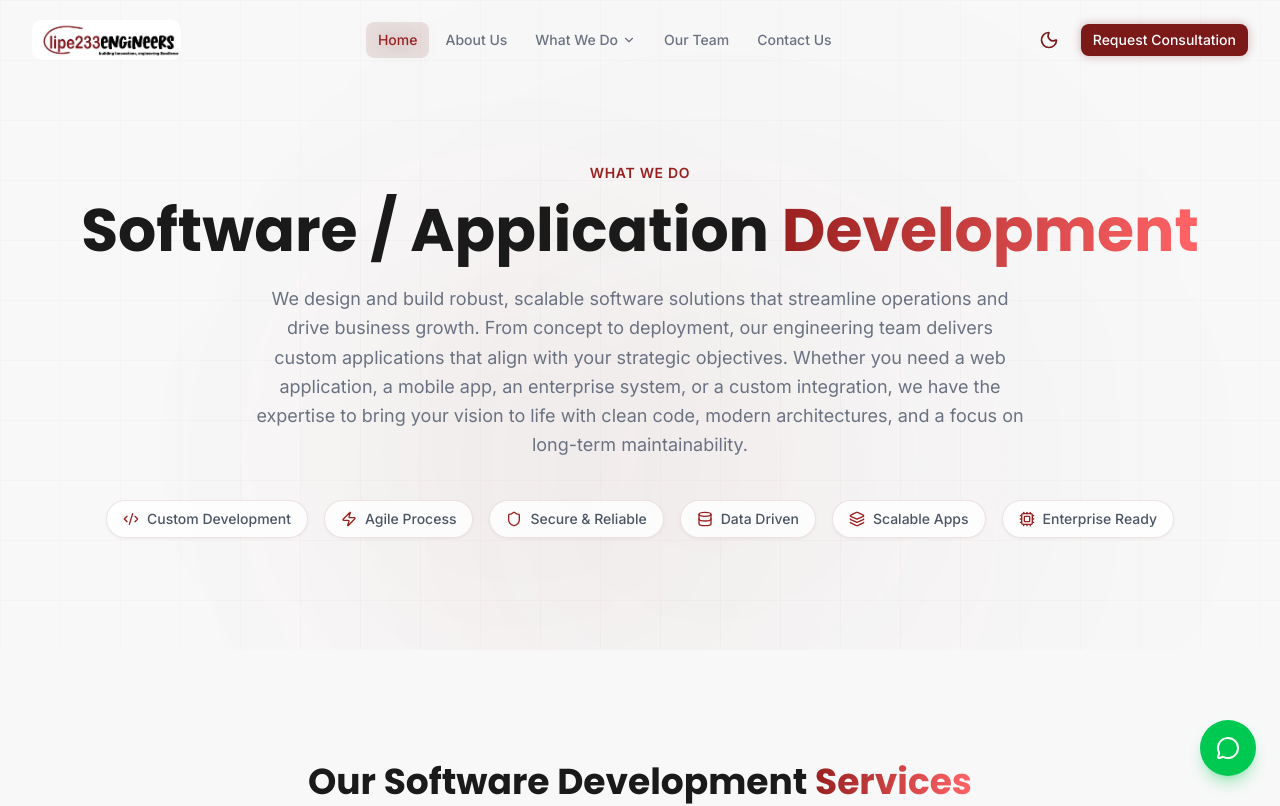
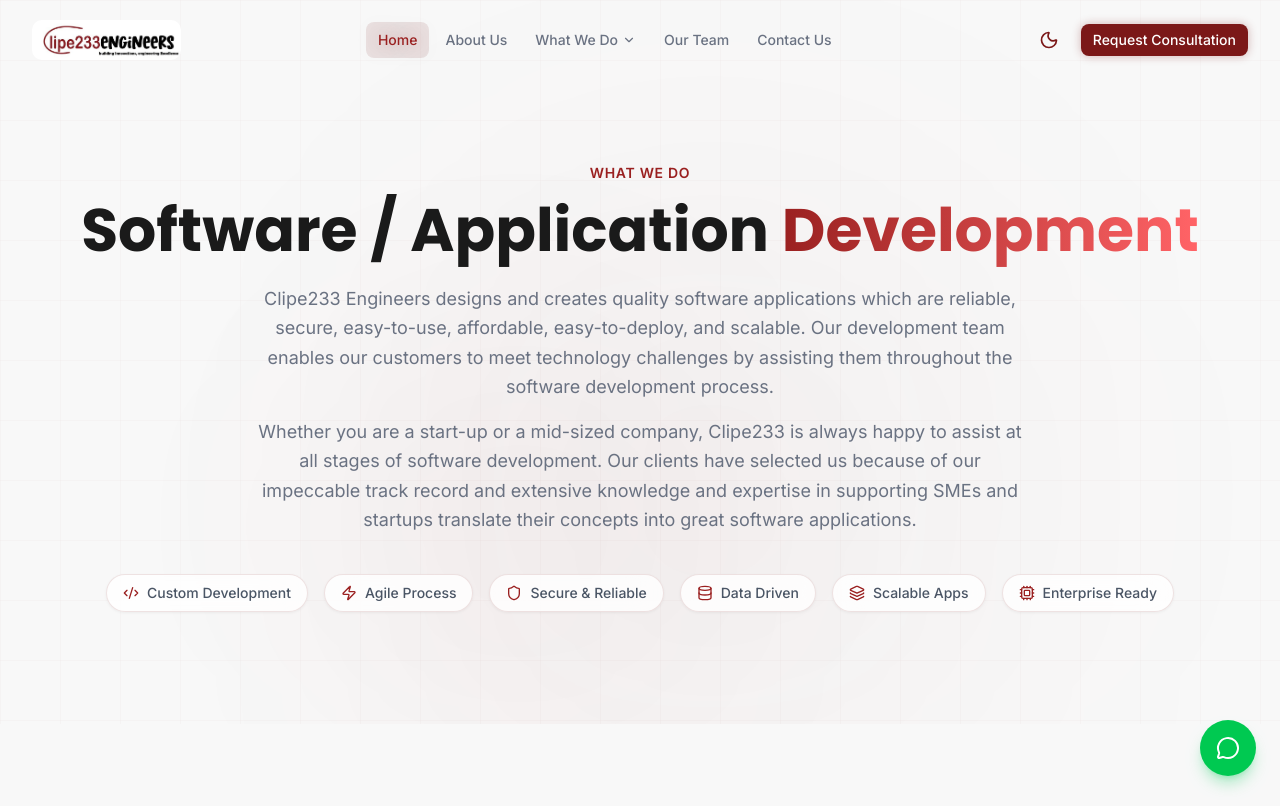
Before and after one commit to lilromeo2290/clipe233, a Next.js app: page /software-development in a window 1280 px wide. Shown: the top 806 px of the page. Built offline with nearby package versions, Linux system fonts and the light colour scheme.

Commit message:
Update Software / Application Development hero with client-provided description

```diff
--- a/src/app/software-development/page.tsx
+++ b/src/app/software-development/page.tsx
@@ -141,7 +141,10 @@
               </span>
             </h1>
             <p className="max-w-3xl mx-auto text-lg text-gray-500 dark:text-silver/70 font-[family-name:var(--font-inter)] leading-relaxed">
-              We design and build robust, scalable software solutions that streamline operations and drive business growth. From concept to deployment, our engineering team delivers custom applications that align with your strategic objectives. Whether you need a web application, a mobile app, an enterprise system, or a custom integration, we have the expertise to bring your vision to life with clean code, modern architectures, and a focus on long-term maintainability.
+              Clipe233 Engineers designs and creates quality software applications which are reliable, secure, easy-to-use, affordable, easy-to-deploy, and scalable. Our development team enables our customers to meet technology challenges by assisting them throughout the software development process.
+            </p>
+            <p className="max-w-3xl mx-auto text-lg text-gray-500 dark:text-silver/70 font-[family-name:var(--font-inter)] leading-relaxed mt-4">
+              Whether you are a start-up or a mid-sized company, Clipe233 is always happy to assist at all stages of software development. Our clients have selected us because of our impeccable track record and extensive knowledge and expertise in supporting SMEs and startups translate their concepts into great software applications.
             </p>
           </motion.div>
 
```
